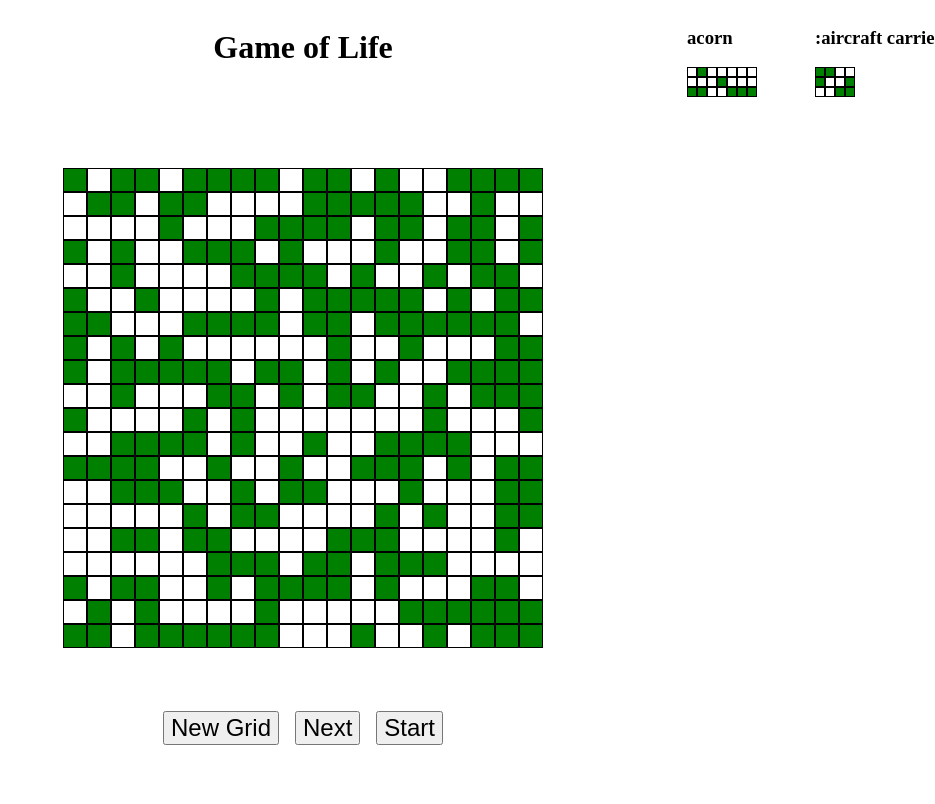
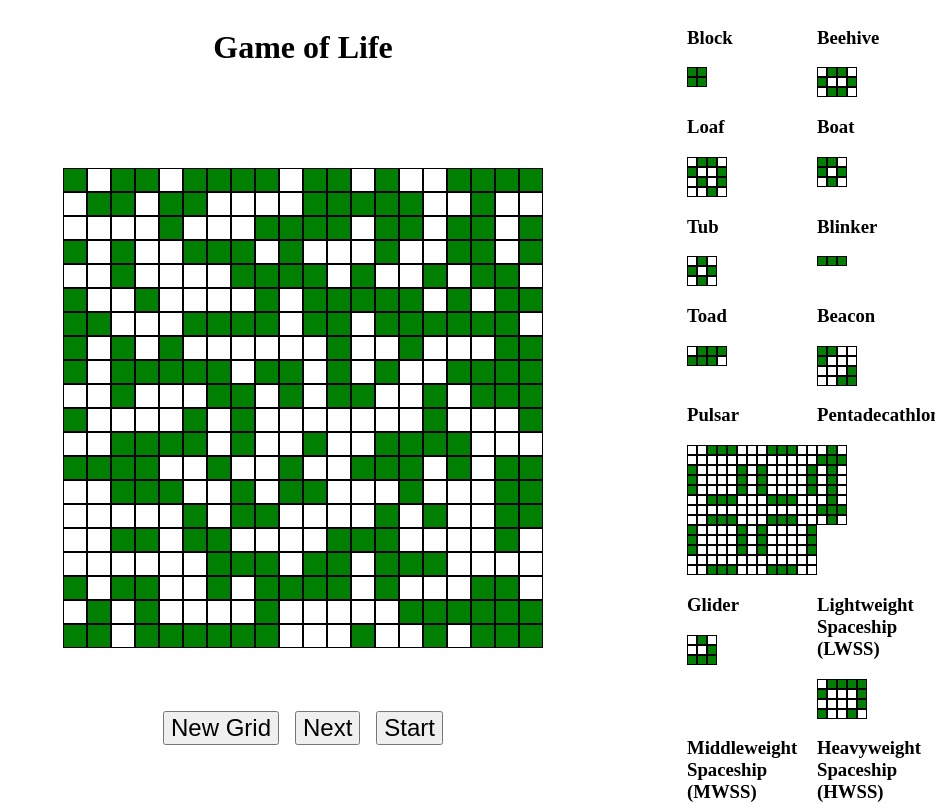
Before and after one commit to BelaSieck/game-of-life_vue_pinia, a Vue app: page / in a window 1280 px wide. Shown: the top 804 px of the page, without its empty margins (345-1280 px from the left). Built offline with nearby package versions, Linux system fonts and the light colour scheme.

Commit message:
+ lifePatterns file

```diff
--- a/src/components/StateSelection.vue
+++ b/src/components/StateSelection.vue
@@ -1,7 +1,7 @@
 <script setup lang="ts">
     import { useCellStateStore } from '@/stores/cell-state-store';
-import ShapeInfo from './ShapeInfo.vue';
-import { parsedShapes } from '@/constants/parsedShapes';
+    import ShapeInfo from './ShapeInfo.vue';
+    import { lifePatterns } from '@/constants/lifePatterns';
     const cellStateStore = useCellStateStore()
     function addShape(shape: boolean[][]) {
         const row = Math.floor(cellStateStore.rows / 2 - (shape.length / 2))
@@ -14,13 +14,9 @@ import { parsedShapes } from '@/constants/parsedShapes';
 <template>
     <div class="state-selection">
         <ShapeInfo
-            v-for="shape in parsedShapes"
+            v-for="shape in lifePatterns"
             :shape="shape"
             @click="addShape(shape.pattern)"/>
-        <!-- <div class="red" @click="addShape([[true]])"></div>
-        <div class="blue" @click="addShape([[true, false, false], [false, true, false], [false, false, true] ])"></div>
-        <div class="green" @click="addShape([[true, true], [true, true]])"></div>
-        <div class="yellow"></div> -->
     </div>
 </template>
 
@@ -29,8 +25,4 @@ import { parsedShapes } from '@/constants/parsedShapes';
         display: grid;
         grid-template-columns: 1fr 1fr;
     }
-    /* .red { background-color: red;}
-    .blue { background-color: blue;}
-    .green { background-color: green;}
-    .yellow { background-color: yellow;} */
 </style>
--- /dev/null
+++ b/src/constants/lifePatterns.ts
@@ -0,0 +1,256 @@
+export interface LifePattern {
+  name: string;
+  description: string;
+  type: "Still life" | "Oscillator" | "Spaceship" | "Gun" | "Methuselah";
+  period: number | null;
+  rows: number;
+  columns: number;
+  pattern: boolean[][];
+}
+
+export const lifePatterns: LifePattern[] = [
+  // ===== Still lifes (period 1) =====
+  {
+    name: "Block",
+    description: "Smallest still life (2×2).",
+    type: "Still life",
+    period: 1,
+    rows: 2,
+    columns: 2,
+    pattern: [
+      [true, true],
+      [true, true],
+    ],
+  },
+  {
+    name: "Beehive",
+    description: "Common 6-cell still life.",
+    type: "Still life",
+    period: 1,
+    rows: 3,
+    columns: 4,
+    pattern: [
+      [false, true,  true,  false],
+      [true,  false, false, true ],
+      [false, true,  true,  false],
+    ],
+  },
+  {
+    name: "Loaf",
+    description: "7-cell still life; like a beehive with a tail.",
+    type: "Still life",
+    period: 1,
+    rows: 4,
+    columns: 4,
+    pattern: [
+      [false, true,  true,  false],
+      [true,  false, false, true ],
+      [false, true,  false, true ],
+      [false, false, true,  false],
+    ],
+  },
+  {
+    name: "Boat",
+    description: "5-cell still life; beehive-like triangle.",
+    type: "Still life",
+    period: 1,
+    rows: 3,
+    columns: 3,
+    pattern: [
+      [true,  true,  false],
+      [true,  false, true ],
+      [false, true,  false],
+    ],
+  },
+  {
+    name: "Tub",
+    description: "4-cell diamond-shaped still life.",
+    type: "Still life",
+    period: 1,
+    rows: 3,
+    columns: 3,
+    pattern: [
+      [false, true,  false],
+      [true,  false, true ],
+      [false, true,  false],
+    ],
+  },
+
+  // ===== Oscillators =====
+  {
+    name: "Blinker",
+    description: "Period-2 oscillator (line of three).",
+    type: "Oscillator",
+    period: 2,
+    rows: 1,
+    columns: 3,
+    pattern: [
+      [true, true, true],
+    ],
+  },
+  {
+    name: "Toad",
+    description: "Period-2 oscillator of two offset rows of three.",
+    type: "Oscillator",
+    period: 2,
+    rows: 2,
+    columns: 4,
+    pattern: [
+      [false, true,  true,  true ],
+      [true,  true,  true,  false],
+    ],
+  },
+  {
+    name: "Beacon",
+    description: "Period-2 oscillator of two 2×2 blocks touching corners.",
+    type: "Oscillator",
+    period: 2,
+    rows: 4,
+    columns: 4,
+    pattern: [
+      [true,  true,  false, false],
+      [true,  false, false, false],
+      [false, false, false, true ],
+      [false, false, true,  true ],
+    ],
+  },
+  {
+    name: "Pulsar",
+    description: "Large period-3 oscillator with 48 cells.",
+    type: "Oscillator",
+    period: 3,
+    rows: 13,
+    columns: 13,
+    pattern: [
+      [false,false,true,true,true,false,false,false,true,true,true,false,false],
+      [false,false,false,false,false,false,false,false,false,false,false,false,false],
+      [true,false,false,false,false,true,false,true,false,false,false,false,true],
+      [true,false,false,false,false,true,false,true,false,false,false,false,true],
+      [true,false,false,false,false,true,false,true,false,false,false,false,true],
+      [false,false,true,true,true,false,false,false,true,true,true,false,false],
+      [false,false,false,false,false,false,false,false,false,false,false,false,false],
+      [false,false,true,true,true,false,false,false,true,true,true,false,false],
+      [true,false,false,false,false,true,false,true,false,false,false,false,true],
+      [true,false,false,false,false,true,false,true,false,false,false,false,true],
+      [true,false,false,false,false,true,false,true,false,false,false,false,true],
+      [false,false,false,false,false,false,false,false,false,false,false,false,false],
+      [false,false,true,true,true,false,false,false,true,true,true,false,false],
+    ],
+  },
+  {
+    name: "Pentadecathlon",
+    description: "Period-15 oscillator (the only one of its kind).",
+    type: "Oscillator",
+    period: 15,
+    rows: 8,
+    columns: 3,
+    pattern: [
+      [false,true,false],
+      [true,true,true],
+      [false,true,false],
+      [false,true,false],
+      [false,true,false],
+      [false,true,false],
+      [true,true,true],
+      [false,true,false],
+    ],
+  },
+
+  // ===== Spaceships =====
+  {
+    name: "Glider",
+    description: "Smallest spaceship; travels diagonally.",
+    type: "Spaceship",
+    period: 4,
+    rows: 3,
+    columns: 3,
+    pattern: [
+      [false, true,  false],
+      [false, false, true ],
+      [true,  true,  true ],
+    ],
+  },
+  {
+    name: "Lightweight Spaceship (LWSS)",
+    description: "Common orthogonal spaceship (period 4).",
+    type: "Spaceship",
+    period: 4,
+    rows: 4,
+    columns: 5,
+    pattern: [
+      [false, true,  true,  true,  true ],
+      [true,  false, false, false, true ],
+      [false, false, false, false, true ],
+      [true,  false, false, true,  false],
+    ],
+  },
+  {
+    name: "Middleweight Spaceship (MWSS)",
+    description: "Bigger spaceship (period 4).",
+    type: "Spaceship",
+    period: 4,
+    rows: 4,
+    columns: 6,
+    pattern: [
+      [false, true,  true,  true,  true, true ],
+      [true,  false, false, false, false, true ],
+      [false, false, false, false, false, true ],
+      [true,  false, false, false, true,  false],
+    ],
+  },
+  {
+    name: "Heavyweight Spaceship (HWSS)",
+    description: "Largest of the standard spaceships (period 4).",
+    type: "Spaceship",
+    period: 4,
+    rows: 4,
+    columns: 7,
+    pattern: [
+      [false, true,  true,  true,  true,  true, true ],
+      [true,  false, false, false, false, false, true ],
+      [false, false, false, false, false, false, true ],
+      [true,  false, false, false, false, true,  false],
+    ],
+  },
+
+  // ===== Methuselahs (no fixed period) =====
+  {
+    name: "R-pentomino",
+    description: "Famous methuselah; evolves for a long time before stabilizing.",
+    type: "Methuselah",
+    period: null,
+    rows: 3,
+    columns: 3,
+    pattern: [
+      [false, true,  true ],
+      [true,  true,  false],
+      [false, true,  false],
+    ],
+  },
+  {
+    name: "Diehard",
+    description: "Dies after 130 generations despite looking lively at first.",
+    type: "Methuselah",
+    period: null,
+    rows: 3,
+    columns: 7,
+    pattern: [
+      [false, false, false, false, false, false, true ],
+      [true,  true,  false, false, false, false, false],
+      [false, true,  false, false, false, true,  true ],
+    ],
+  },
+  {
+    name: "Acorn",
+    description: "Simple 7-cell seed that explodes into complex debris before settling.",
+    type: "Methuselah",
+    period: null,
+    rows: 3,
+    columns: 7,
+    pattern: [
+      [false, true,  false, false, false, false, false],
+      [false, false, false, true,  false, false, false],
+      [true,  true,  false, false, true,  true,  true ],
+    ],
+  },
+];
```
